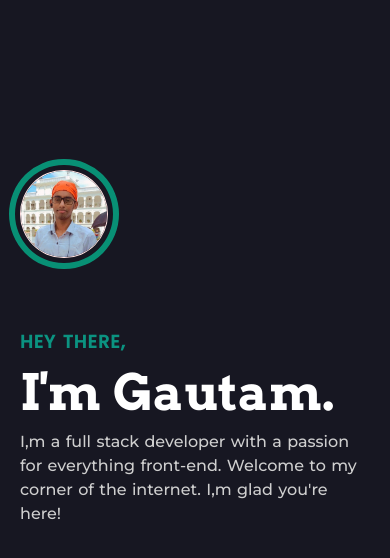
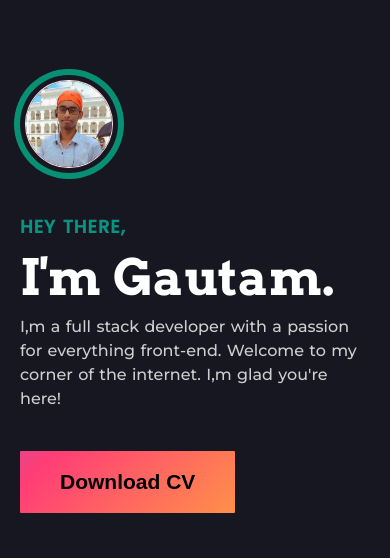
Before and after one commit to Gautam123bot/CodeWithGautam.github.io, a PHP site: page / in a window 390 px wide. Shown: the part 83-641 px from the top of the page. Run offline with PHP 8.4, Linux system fonts and the light colour scheme; some web fonts are replaced.

Commit message:
Anothter change in design for upload in server

```diff
--- a/index.php
+++ b/index.php
@@ -31,13 +31,19 @@
                     <img src="img/profile_photo.jpeg" alt="" class="img-responsive">
                     <p class="hey_there">Hey There,</p>
                     <p class="iamgautam">I'm Gautam.</p>
-                    <p class="iamfullpara">I,m a full stack developer with a passion for everything front-end. Welcome to my corner of the internet. I,m glad you're here!</p>
+                    <p class="iamfullpara">I,m a full stack developer with a passion for everything front-end. Welcome
+                        to my corner of the internet. I,m glad you're here!</p>
                 </div>
             </div>
+            <button class="resumebtn"><a onclick="openTab(this)" href="#" name="PDF/codewithgautamresume.pdf">Download
+                    CV</a></button>
+            <script type="text/javascript">
+            function openTab(th) {
+                window.open(th.name, '_blank');
+            }
+            </script>
         </div>
     </section>
-
-
 
 
     <?php include 'footer.php'; ?>
--- a/style.css
+++ b/style.css
@@ -63,29 +63,35 @@
     transform: rotate(0);
     background-color: rgb(164, 210, 255);
 }
-.main-navbar{
+
+.main-navbar {
     max-width: 800px;
     display: block;
     margin: 0 auto;
 }
+
 /* ------------------------- End of header.php ------------------------- */
 
-body{
+body {
     background: rgb(23, 23, 34);
 }
+
 .main-section {
     max-width: 800px;
     padding: 20px;
     margin-top: 150px;
 }
-.main-section img{
+
+.main-section img {
+    margin-left: 5px;
     max-width: 15%;
     outline: 6px solid #00d8a6a1;
     border-radius: 50%;
     border: 1px solid #ffe2e2;
     outline-offset: 5px;
 }
-.hey_there{
+
+.hey_there {
     margin-top: 70px !important;
     color: #01f7ce8d;
     text-transform: uppercase;
@@ -96,7 +102,8 @@ body{
     word-spacing: 1px;
     letter-spacing: 1px;
 }
-.iamgautam{
+
+.iamgautam {
     font-weight: bold;
     font-size: 50px;
     color: white;
@@ -104,31 +111,80 @@ body{
     font-family: 'Arvo', serif;
     word-spacing: 2px;
 }
-.iamfullpara{
+
+.iamfullpara {
     color: rgb(207, 207, 207);
     margin: 0;
     font-family: 'Montserrat', sans-serif;
     word-spacing: 1px;
 }
 
-.left-navbar-content{
+.left-navbar-content {
     color: whitesmoke;
     font-size: 27px;
     font-family: 'Secular One', sans-serif;
     word-spacing: 1px;
 }
-.left-navbar-content:hover{
+
+.left-navbar-content:hover {
     color: #00ffd58d;
 }
-.right-navbar-content{
+
+.right-navbar-content {
     flex-direction: row-reverse;
 }
-.right-navbar-content a{
+
+.right-navbar-content a {
     color: whitesmoke;
     font-size: 18px;
     font-family: 'montserrat', sans-serif;
     margin-left: 12px;
 }
-.right-navbar-content a:hover{
+
+.right-navbar-content a:hover {
     color: #00ffd58d;
 }
+
+.resumebtn {
+    padding: 0;
+    border: none;
+    height: 62px;
+    margin-top: 40px;
+    background-color: white;
+    background: linear-gradient(-45deg, #FFA63D, #FF3D77, #338AFF, #3CF0C5);
+    animation: gradient 12s linear infinite;
+    background-size: 400%;
+    transition: all 0.4s ease-in-out;
+    border-radius: 1px;
+}
+.resumebtn:hover{
+    border-radius: 40px;
+}
+/* @keyframes gradient {
+	0% {
+		background-position: 0;
+	}
+	100% {
+		background-position: 400%;
+	}
+} */
+@keyframes gradient {
+	0% {
+		background-position: 0% 50%;
+	}
+    50%{
+        background-position: 100% 50%;
+    }
+	100% {
+		background-position: 0% 50%;
+	}
+}
+
+.resumebtn a {
+    color: black;
+    text-decoration: none;
+    font-size: 21px;
+    font-family: 'raleway', sans-serif;
+    padding: 26px 40px;
+    font-weight: bolder;
+}
--- a/tabletmode.css
+++ b/tabletmode.css
@@ -2,4 +2,20 @@
     .main-section img{
         max-width: 20%;
     }
+    .main-section {
+        max-width: 800px;
+        padding: 20px;
+        margin-top: 60px !important;
+    }
+    .hey_there {
+        margin-top: 45px !important;
+        color: #01f7ce8d;
+        text-transform: uppercase;
+        font-weight: 600;
+        font-size: 18px;
+        margin: 0;
+        font-family: 'Poppins', sans-serif;
+        word-spacing: 1px;
+        letter-spacing: 1px;
+    }
 }
```
Also changed, not shown: 1 other file.
